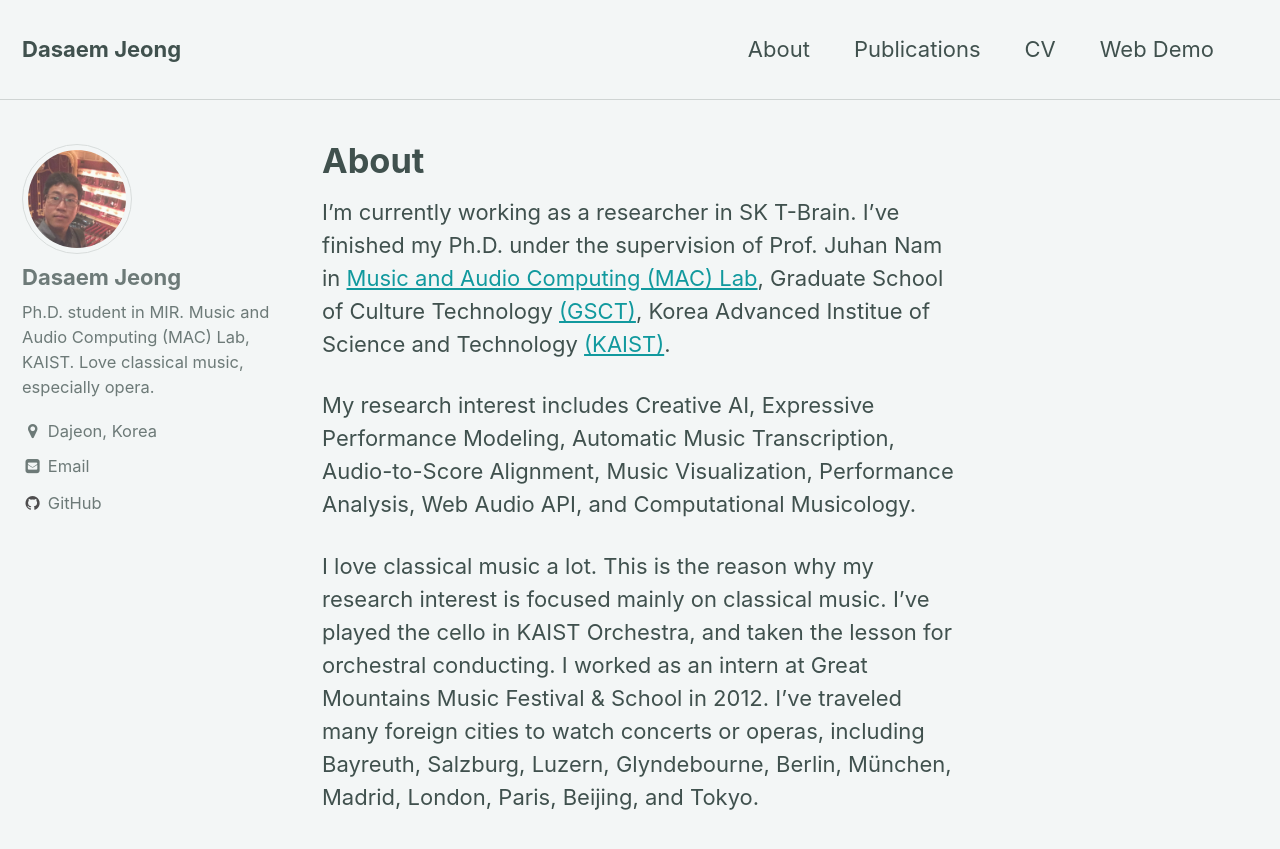
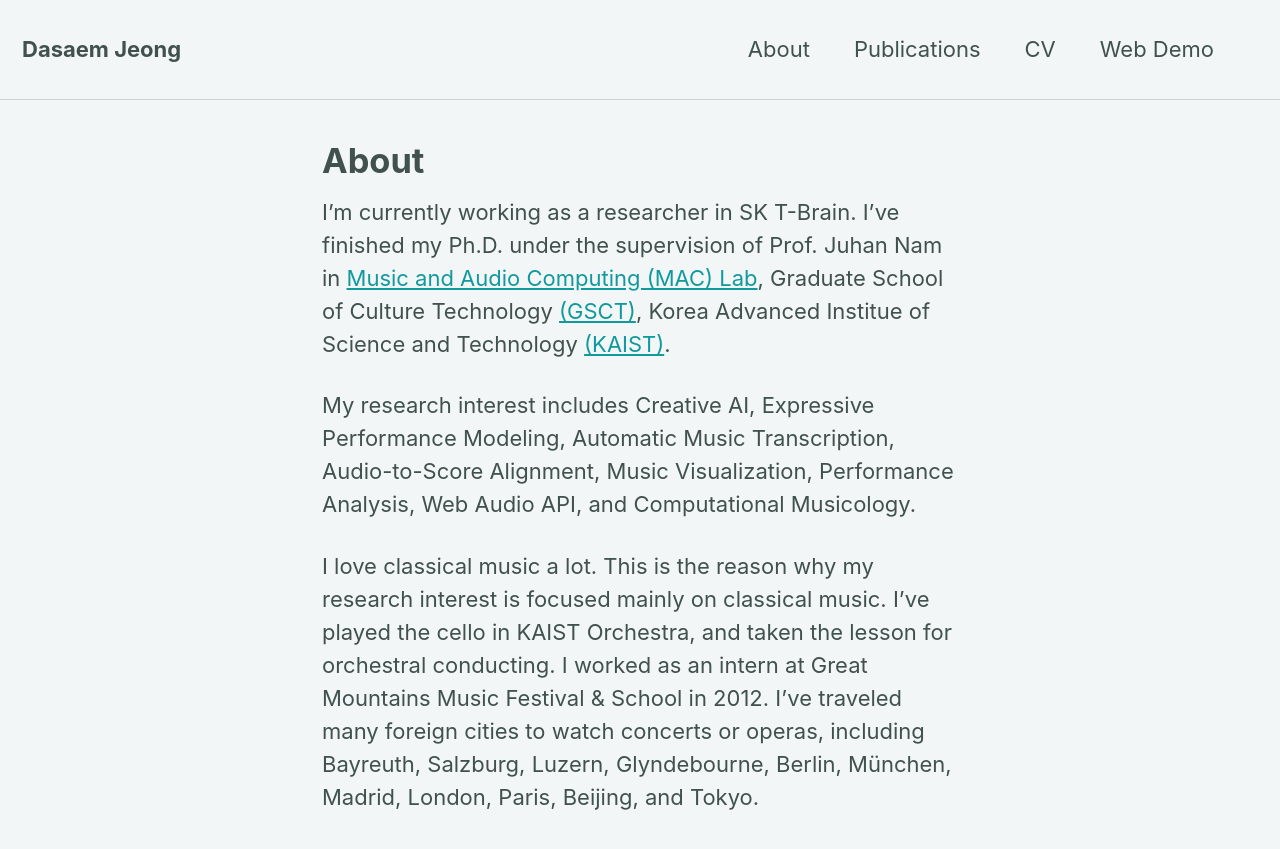
Before and after one commit to jdasam/jdasam.github.io, a Jekyll site: the page built from about.md, in a window 1280 px wide and 900 px high. Shown: the top 849 px of the window. Built offline with Jekyll 4.4.1, drawn with Linux system fonts in a browser that asks for light colours; part of the change alters nothing that is shown.

```diff
--- a/about.md
+++ b/about.md
@@ -2,7 +2,7 @@
 layout: single
 title: About
 permalink: /about/
-author_profile: true
+<!-- author_profile: false -->
 ---
 
 
```
